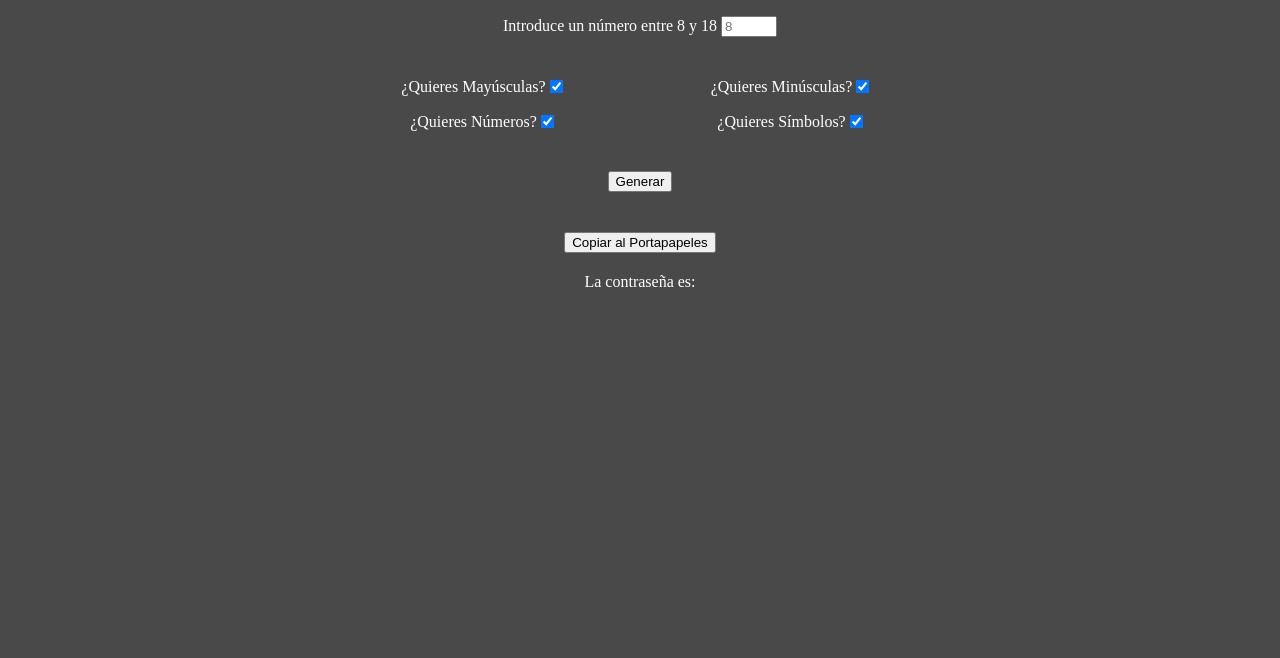
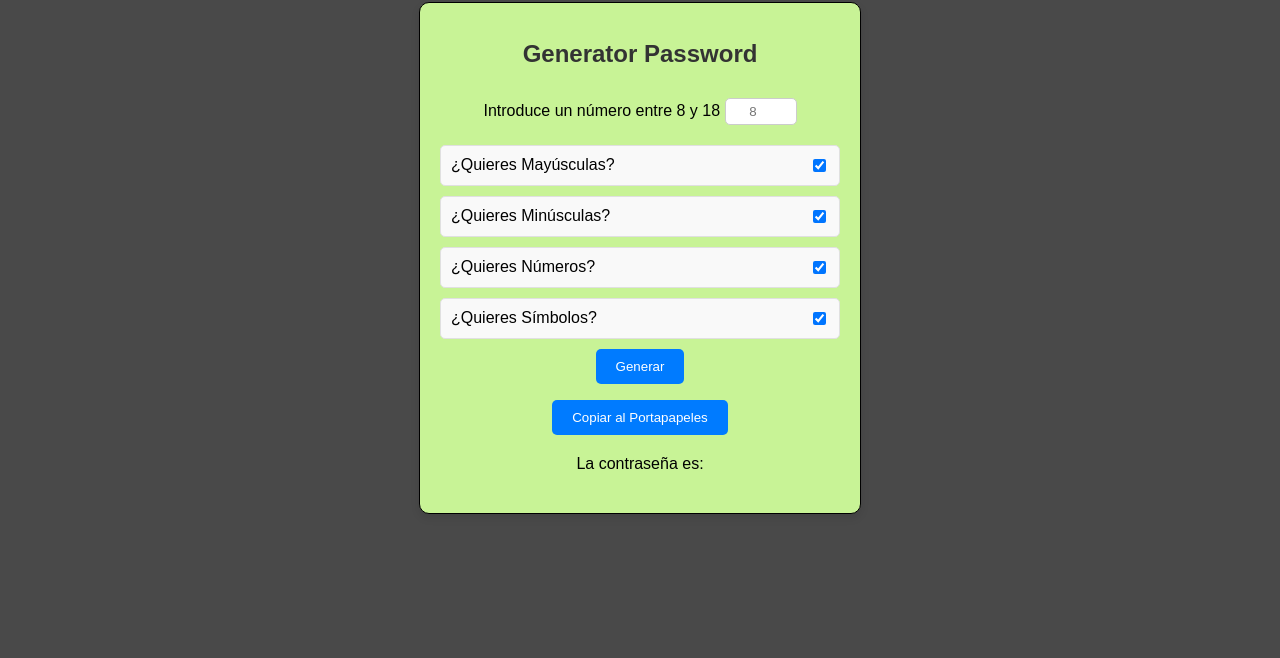
Before and after one commit to JoseProgrammer25/generatorsafepassword.github.io, a plain HTML site: page index.html in a window 1280 px wide. Shown: the part 142-800 px from the top of the page. Drawn offline with Linux system fonts and the light colour scheme.

Commit message:
Cambiado el diseño del generador de passwords

```diff
--- a/css/styles.css
+++ b/css/styles.css
@@ -1,7 +1,14 @@
 @charset "utf-8";
 
+/* Estilo general de la página */
 body {
+    display: flex;
+    justify-content: center;
+    align-items: center;
+    height: 100vh;
     background-color: #494949;
+    font-family: Arial, sans-serif;
+    margin: 0;
 }
 
 nav {
@@ -27,7 +34,7 @@ nav .logo a {
 
 nav .barnav {
     display: grid;
-    grid-template-columns: repeat(5, auto);
+    grid-template-columns: repeat(4, auto);
     margin-right: 30px;
 }
 
@@ -49,51 +56,91 @@ nav .barnav .signup:hover  {
     background: #aff1a2;
 }
 
+
+
+/* Estilo de la caja contenedora */
+.contenido {
+    background-color: #c8f396;
+    border: 1px solid #000;
+    border-radius: 10px;
+    box-shadow: 0 4px 8px rgba(0, 0, 0, 0.1);
+    padding: 20px;
+    max-width: 400px;
+    width: 100%;
+}
+
+/* Estilo del título */
 .titulo {
     text-align: center;
-    margin-top: 100px;
-    color: white;
+    font-size: 24px;
+    color: #333333;
+    margin-bottom: 20px;
+}
+
+/* Estilo de la entrada de número */
+.text-number {
+    text-align: center;
+    margin-bottom: 20px;
+}
+
+#form-number {
+    width: 60px;
+    padding: 5px;
+    margin-top: 10px;
+    border: 1px solid #ccc;
+    border-radius: 5px;
+    text-align: center;
+}
+
+/* Estilo del contenedor del formulario */
+.form-container {
+    margin-bottom: 20px;
 }
 
 .form {
-    width: 100%;
-    max-width: 600px;
-    margin: 0 auto;
     display: grid;
-    grid-template-columns: 1fr 1fr;
-    grid-template-rows: auto auto;
-    gap: 1rem; /* Espacio entre las celdas de la cuadrícula */
-    justify-content: center;
-    align-items: center;
-    margin-top: 40px;
+    grid-template-columns: 1fr;
+    gap: 10px;
 }
 
-.form input {
-    margin-right: 0.5rem;
+/* Estilo de los elementos del formulario */
+.form-element {
+    display: flex;
+    justify-content: space-between;
+    align-items: center;
+    background-color: #f9f9f9;
+    padding: 10px;
+    border: 1px solid #e0e0e0;
+    border-radius: 5px;
 }
 
-.form-container {
-    max-width: 700px;
-    margin: 0 auto;
-    color: white;
+.form-element input {
+    margin-left: 10px;
 }
 
-.form-element {
-    width: 100%;
-    display: flex;
-    justify-content: center;
-    align-items: center;
+/* Estilo de los botones */
+.botonSubmit {
+    text-align: center;
+    margin-top: 10px;
 }
 
-.text-number {
-    text-align: center;
+.botonSubmit button {
+    background-color: #007bff;
+    color: white;
+    border: none;
+    padding: 10px 20px;
+    border-radius: 5px;
+    cursor: pointer;
+    transition: background-color 0.3s;
 }
 
-.botonSubmit {
-    text-align: center;
-    margin-top: 40px;
+.botonSubmit button:hover {
+    background-color: #0056b3;
 }
 
-p{
-    color: white;
+/* Estilo del texto de la contraseña generada */
+#password {
+    font-weight: bold;
+    color: #333333;
+    word-break: break-all;
 }
--- a/index.html
+++ b/index.html
@@ -16,7 +16,6 @@
             <div><a href="#">Coming soon</a></div>
             <div><a href="#">Coming soon</a></div>
             <div><a href="#">Coming soon</a></div>
-            <div class="signup"><a href="signup.html">Sign up</a></div>
         </div>
 
     </nav>
```
